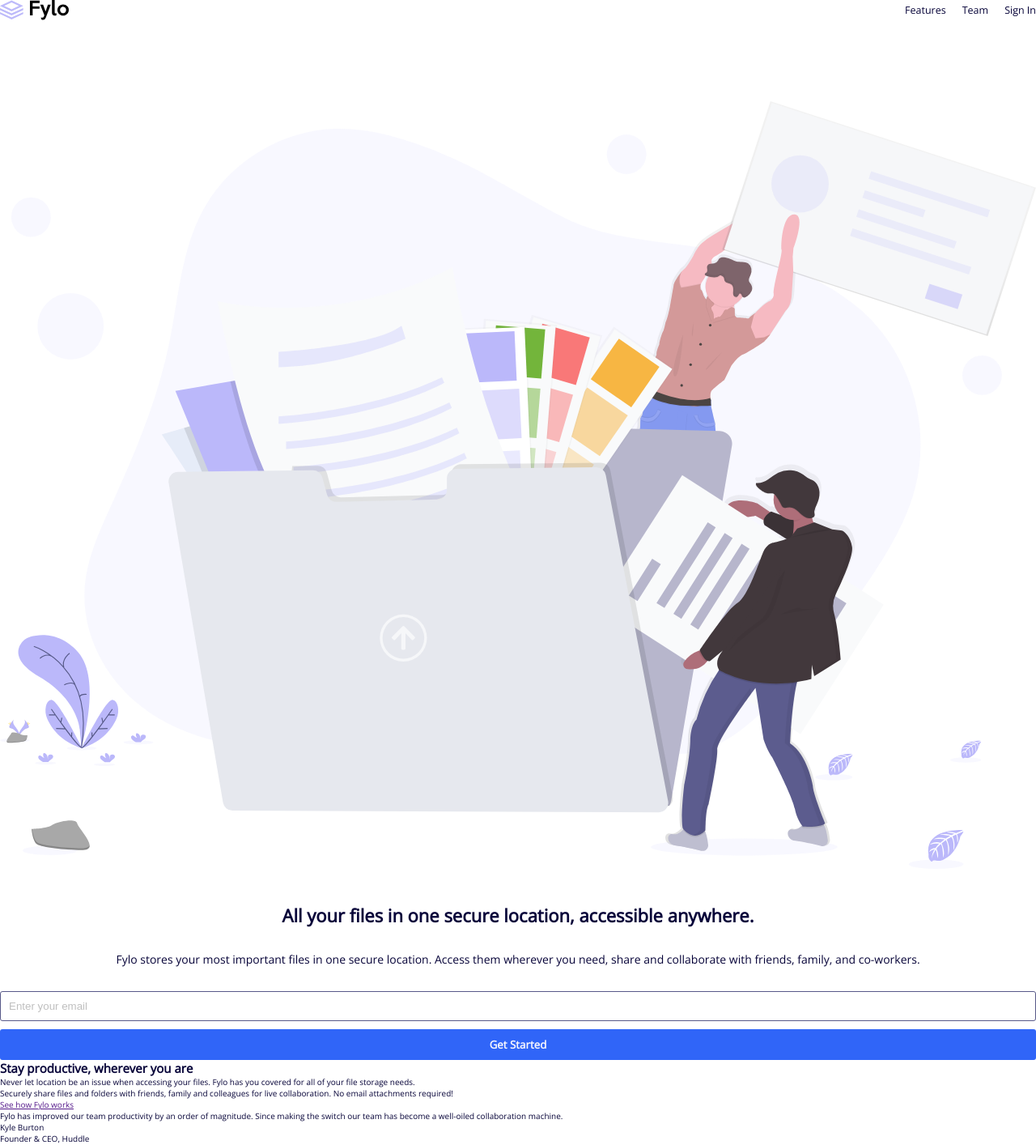
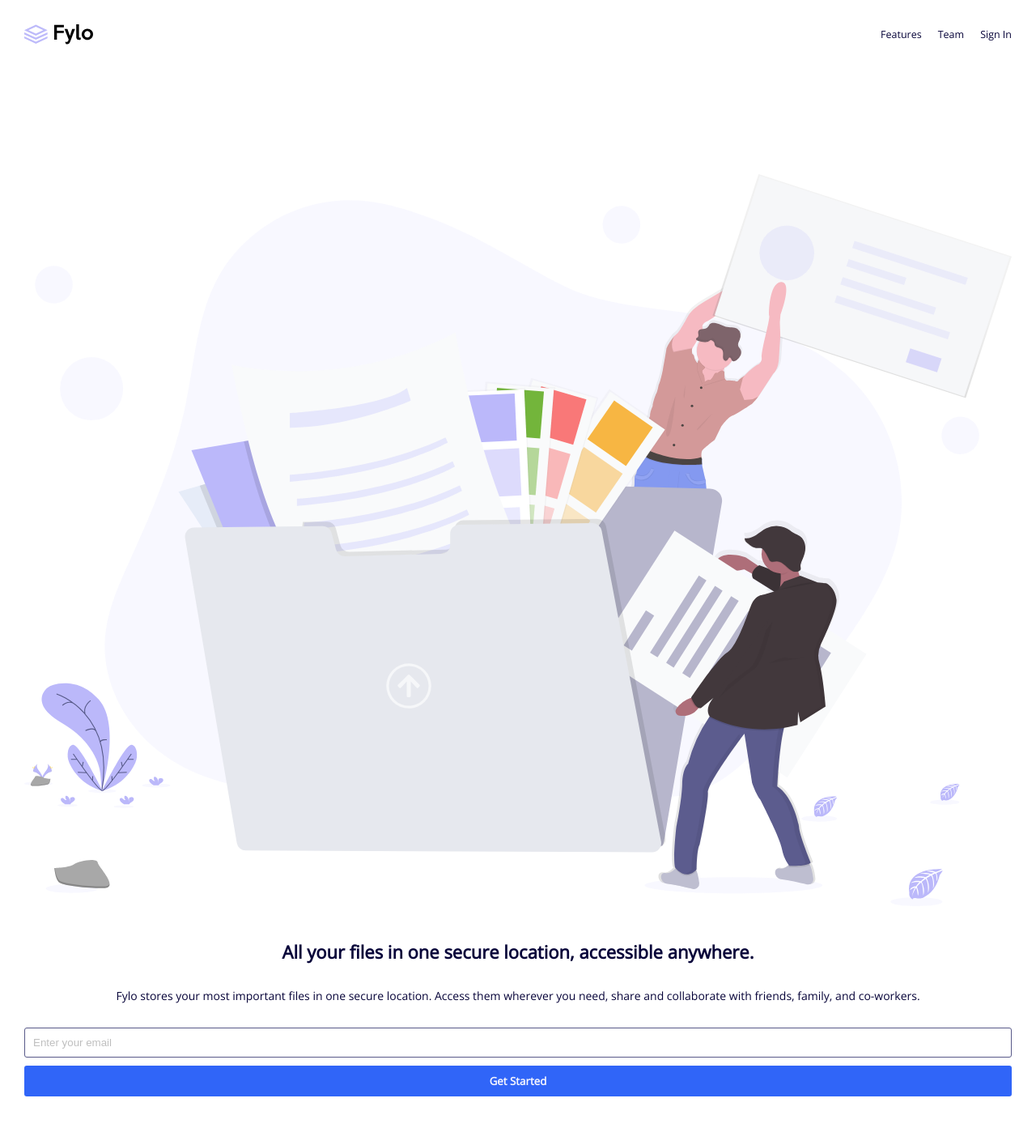
Before and after one commit to aaronshivers/fylo, an Angular app: page / in a window 1280 px wide. Shown: the top 1414 px of the page at 81% size. Built offline with nearby package versions, Linux system fonts and the light colour scheme.

Commit message:
more styling

```diff
--- a/src/app/navigation/navigation.component.scss
+++ b/src/app/navigation/navigation.component.scss
@@ -1,6 +1,7 @@
 .navigation {
   display: flex;
   justify-content: space-between;
+  padding: 3rem;
 }
 
 .navigation__logo {
--- a/src/app/primary/primary.component.scss
+++ b/src/app/primary/primary.component.scss
@@ -4,6 +4,7 @@
   text-align: center;
   display: grid;
   grid-gap: 3rem;
+  padding: 3rem;
 }
 
 .primary__bg-image {
--- a/src/app/secondary/secondary.component.scss
+++ b/src/app/secondary/secondary.component.scss
@@ -0,0 +1,3 @@
+.secondary {
+  padding: 3rem;
+}
--- a/src/app/tertiary/tertiary.component.scss
+++ b/src/app/tertiary/tertiary.component.scss
@@ -0,0 +1,3 @@
+.tertiary {
+  padding: 3rem;
+}
```
